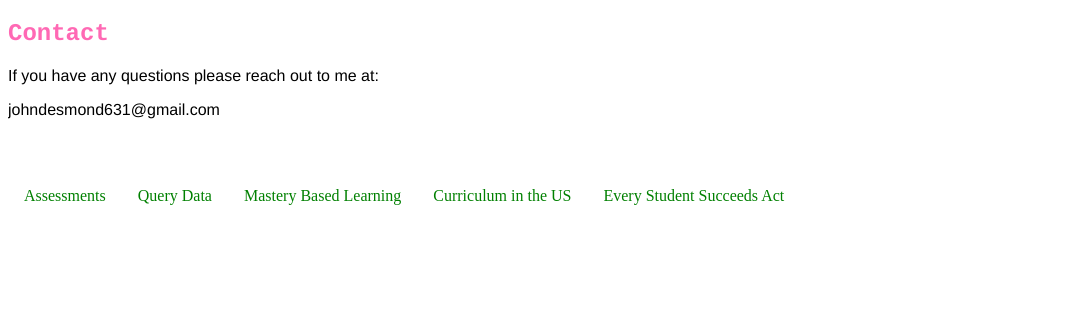
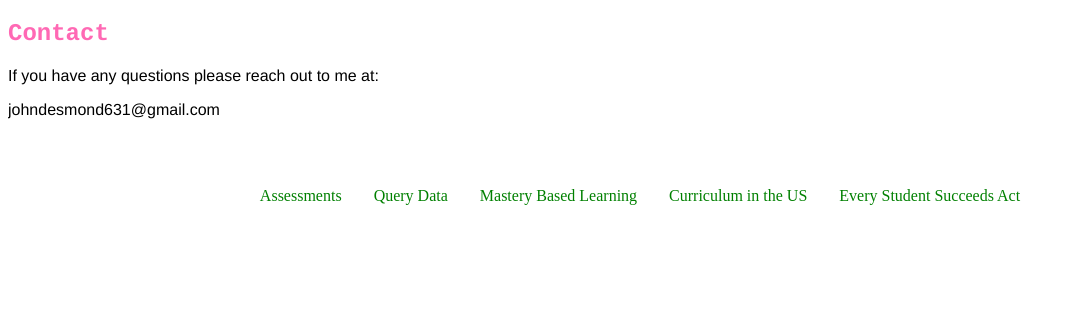
Before and after one commit to yohn-dezmon/education-gdelt, a Flask app: page /contact in a window 1280 px wide. Shown: the part 45-355 px from the top of the page, without its empty margins (0-1074 px from the left). Run offline with Flask 2, Linux system fonts and the light colour scheme.

Commit message:
centered bottom links

```diff
--- a/gdelt-edu-web/static/styles.css
+++ b/gdelt-edu-web/static/styles.css
@@ -128,12 +128,22 @@ h2 {
 .links {
   float:left;
   display:block;
+  border:0px solid black;
+  width:100%;
   height:20vh;
+}
+
+.bottom-div {
+  display: table;
+  margin: 0 auto;
 }
 
 .bottom-links {
   padding-top: 2em;
+  border:0px solid black;
 }
+
+
 
 .source {
   color: hotpink;
--- a/gdelt-edu-web/templates/layout.html
+++ b/gdelt-edu-web/templates/layout.html
@@ -29,6 +29,7 @@
       {% block links %}
 
       <div class="links">
+        <div class="bottom-div">
         <ul class="bottom-links">
           <li><a href="essa">Every Student Succeeds Act</a></li>
           <li><a href="curriculum">Curriculum in the US</a></li>
@@ -36,6 +37,7 @@
           <li><a href="querydb"> Query Data </a></li>
           <li><a href="assessment"> Assessments </a></li>
       </ul>
+      </div>
     </div>
       {% endblock %}
 
```
Also changed, not shown: gdelt-edu-web/static/buzzwords-11-21.png, gdelt-edu-web/static/buzzwords-top10.png.
